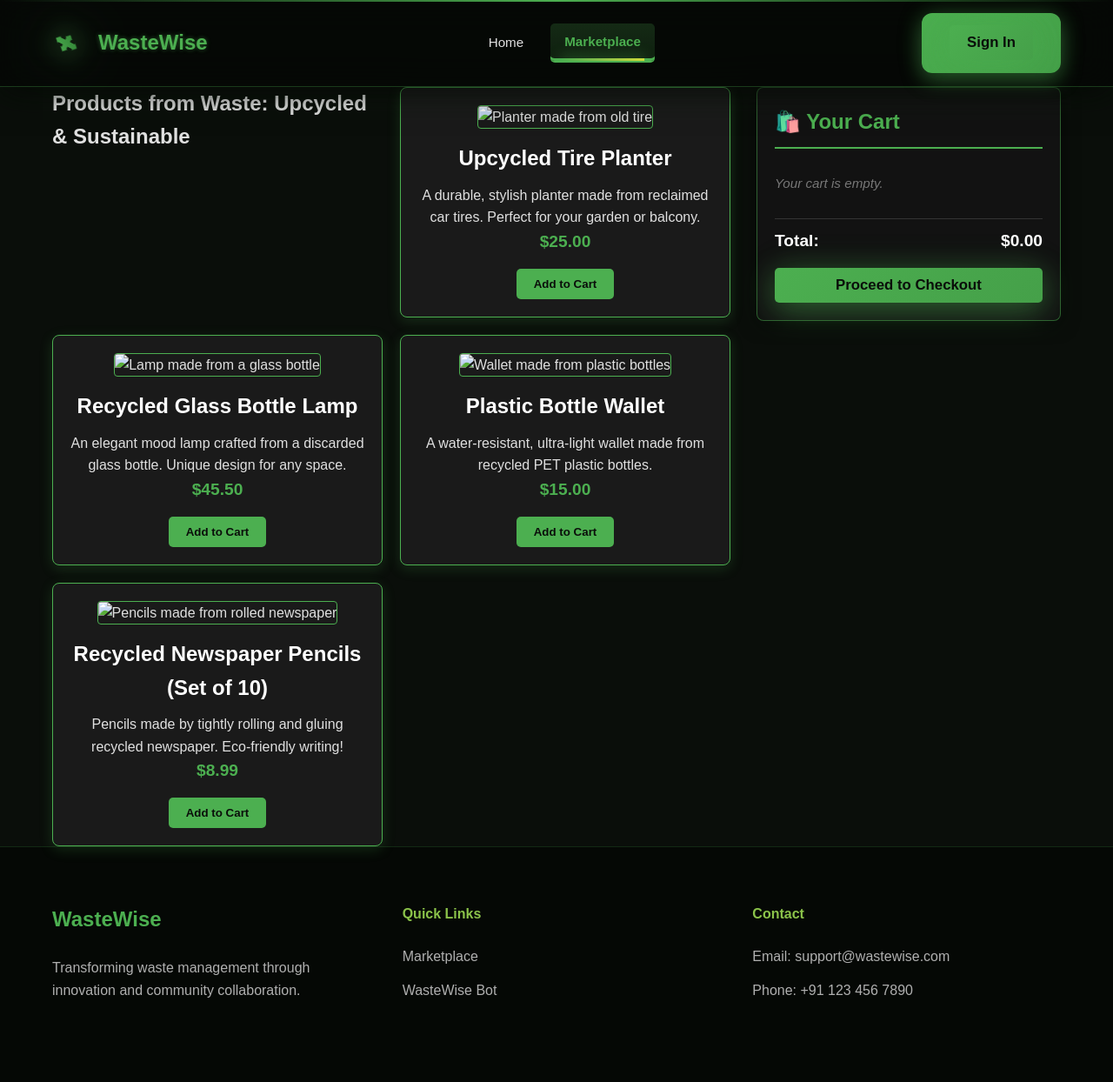
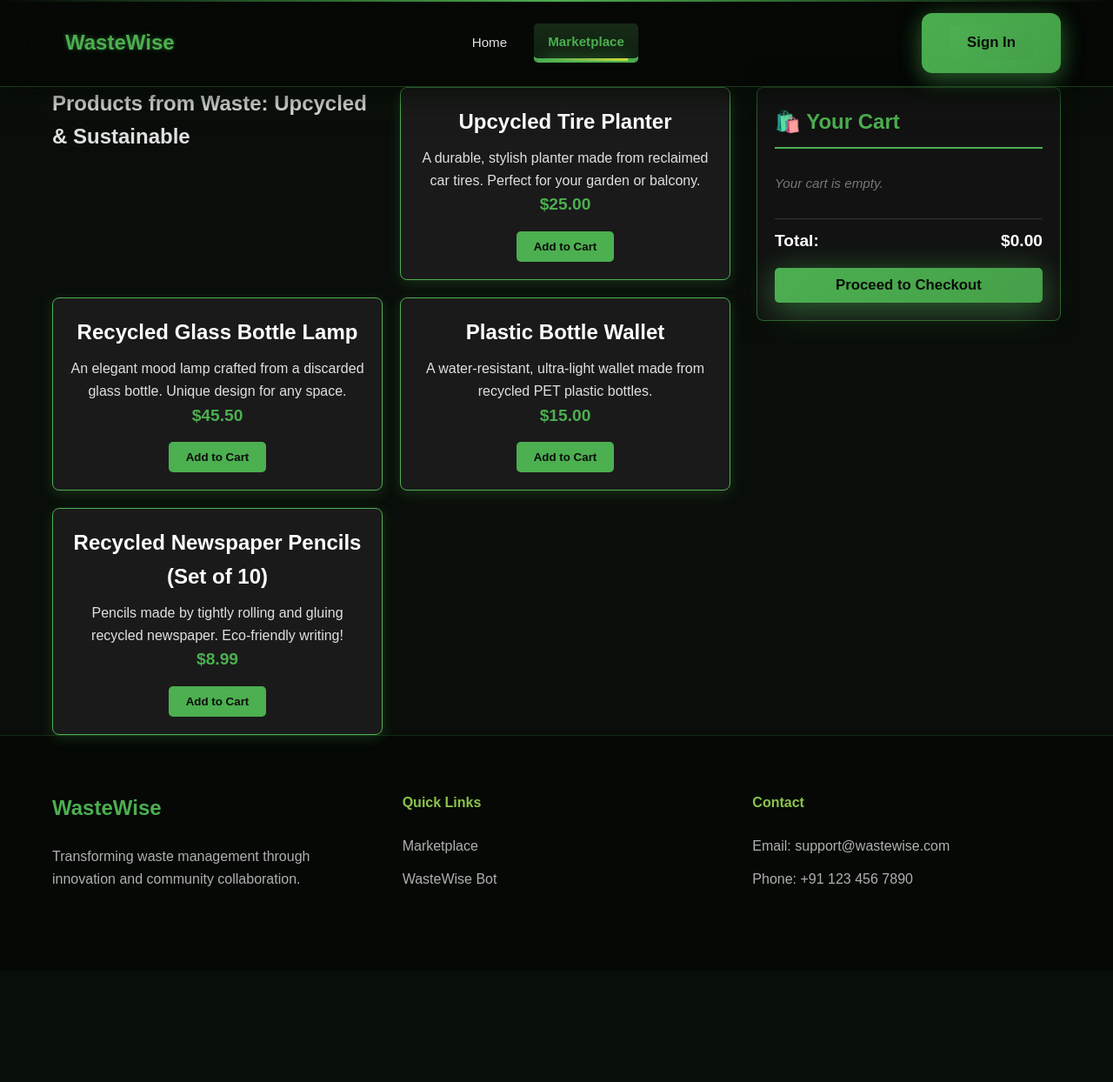
Before and after one commit to leuwenhoek/WasteWise, a Flask app: page /marketplace in a window 1280 px wide. Shown: the whole page at 87% size. After the commit the page ends 1019 px from the top, so only its background shows below. Run offline with Flask 3, Linux system fonts and the light colour scheme; some libraries are stand-ins or nearby versions.

Commit message:
imageand logo removed

```diff
--- a/templates/complain.html
+++ b/templates/complain.html
@@ -281,7 +281,7 @@
         <div class="nav-glow-line"></div>
         <div class="nav-container">
             <div class="logo">
-                <svg class="logo-svg" viewBox="0 0 100 100" xmlns="http://www.w3.org/2000/svg">
+                <!-- <svg class="logo-svg" viewBox="0 0 100 100" xmlns="http://www.w3.org/2000/svg"> -->
                     <defs>
                         <linearGradient id="logoGradient" x1="0%" y1="0%" x2="100%" y2="100%">
                             <stop offset="0%" style="stop-color:#4caf50;stop-opacity:1"/>
--- a/templates/home.html
+++ b/templates/home.html
@@ -15,7 +15,7 @@
         <div class="nav-glow-line"></div>
         <div class="nav-container">
             <div class="logo">
-                <svg class="logo-svg" viewBox="0 0 100 100" xmlns="http://www.w3.org/2000/svg">
+                <!-- <svg class="logo-svg" viewBox="0 0 100 100" xmlns="http://www.w3.org/2000/svg"> -->
                     <defs>
                         <linearGradient id="logoGradient" x1="0%" y1="0%" x2="100%" y2="100%">
                             <stop offset="0%" style="stop-color:#4caf50;stop-opacity:1" />
@@ -84,7 +84,7 @@
                     </a>
                 </li>
                 <li>
-                    <a href="/about" class="nav-link">
+                    <a href="/team" class="nav-link">
                         <svg class="nav-icon" viewBox="0 0 24 24" fill="none" stroke="currentColor" stroke-width="2">
                             <path d="M17 21v-2a4 4 0 0 0-4-4H5a4 4 0 0 0-4 4v2"></path>
                             <circle cx="9" cy="7" r="4"></circle>
--- a/templates/library.html
+++ b/templates/library.html
@@ -231,7 +231,7 @@
         <div class="nav-glow-line"></div>
         <div class="nav-container">
             <div class="logo">
-                <svg class="logo-svg" viewBox="0 0 100 100" xmlns="http://www.w3.org/2000/svg">
+                <!-- <svg class="logo-svg" viewBox="0 0 100 100" xmlns="http://www.w3.org/2000/svg"> -->
                     <defs>
                         <linearGradient id="logoGradient" x1="0%" y1="0%" x2="100%" y2="100%">
                             <stop offset="0%" style="stop-color:#4caf50;stop-opacity:1"/>
--- a/templates/marketplace.html
+++ b/templates/marketplace.html
@@ -297,7 +297,7 @@
         <div class="nav-glow-line"></div>
         <div class="nav-container">
             <div class="logo">
-                <svg class="logo-svg" viewBox="0 0 100 100" xmlns="http://www.w3.org/2000/svg">
+                <!-- <svg class="logo-svg" viewBox="0 0 100 100" xmlns="http://www.w3.org/2000/svg"> -->
                     <defs>
                         <linearGradient id="logoGradient" x1="0%" y1="0%" x2="100%" y2="100%">
                             <stop offset="0%" style="stop-color:#4caf50;stop-opacity:1"/>
@@ -324,7 +324,7 @@
             <h2>Products from Waste: Upcycled & Sustainable</h2>
 
             <div class="product-card">
-                <img src="https://via.placeholder.com/300x200/4caf50/0a0e0a?text=Upcycled+Tire+Planter" alt="Planter made from old tire">
+                <!-- <img src="https://via.placeholder.com/300x200/4caf50/0a0e0a?text=Upcycled+Tire+Planter" alt="Planter made from old tire"> -->
                 <h3>Upcycled Tire Planter</h3>
                 <p>A durable, stylish planter made from reclaimed car tires. Perfect for your garden or balcony.</p>
                 <div class="price">$25.00</div>
@@ -332,7 +332,7 @@
             </div>
 
             <div class="product-card">
-                <img src="https://via.placeholder.com/300x200/4caf50/0a0e0a?text=Recycled+Glass+Lamp" alt="Lamp made from a glass bottle">
+                <!-- <img src="https://via.placeholder.com/300x200/4caf50/0a0e0a?text=Recycled+Glass+Lamp" alt="Lamp made from a glass bottle"> -->
                 <h3>Recycled Glass Bottle Lamp</h3>
                 <p>An elegant mood lamp crafted from a discarded glass bottle. Unique design for any space.</p>
                 <div class="price">$45.50</div>
@@ -340,7 +340,7 @@
             </div>
 
             <div class="product-card">
-                <img src="https://via.placeholder.com/300x200/4caf50/0a0e0a?text=Plastic+Bottle+Wallet" alt="Wallet made from plastic bottles">
+                <!-- <img src="https://via.placeholder.com/300x200/4caf50/0a0e0a?text=Plastic+Bottle+Wallet" alt="Wallet made from plastic bottles"> -->
                 <h3>Plastic Bottle Wallet</h3>
                 <p>A water-resistant, ultra-light wallet made from recycled PET plastic bottles.</p>
                 <div class="price">$15.00</div>
@@ -348,7 +348,7 @@
             </div>
 
             <div class="product-card">
-                <img src="https://via.placeholder.com/300x200/4caf50/0a0e0a?text=Newspaper+Pencils" alt="Pencils made from rolled newspaper">
+                <!-- <img src="https://via.placeholder.com/300x200/4caf50/0a0e0a?text=Newspaper+Pencils" alt="Pencils made from rolled newspaper"> -->
                 <h3>Recycled Newspaper Pencils (Set of 10)</h3>
                 <p>Pencils made by tightly rolling and gluing recycled newspaper. Eco-friendly writing!</p>
                 <div class="price">$8.99</div>
--- a/templates/wastebot.html
+++ b/templates/wastebot.html
@@ -268,7 +268,7 @@
         <div class="nav-glow-line"></div>
         <div class="nav-container">
             <div class="logo">
-                <svg class="logo-svg" viewBox="0 0 100 100" xmlns="http://www.w3.org/2000/svg">
+                <!-- <svg class="logo-svg" viewBox="0 0 100 100" xmlns="http://www.w3.org/2000/svg"> -->
                     <defs>
                         <linearGradient id="logoGradient" x1="0%" y1="0%" x2="100%" y2="100%">
                             <stop offset="0%" style="stop-color:#4caf50;stop-opacity:1"/>
```
